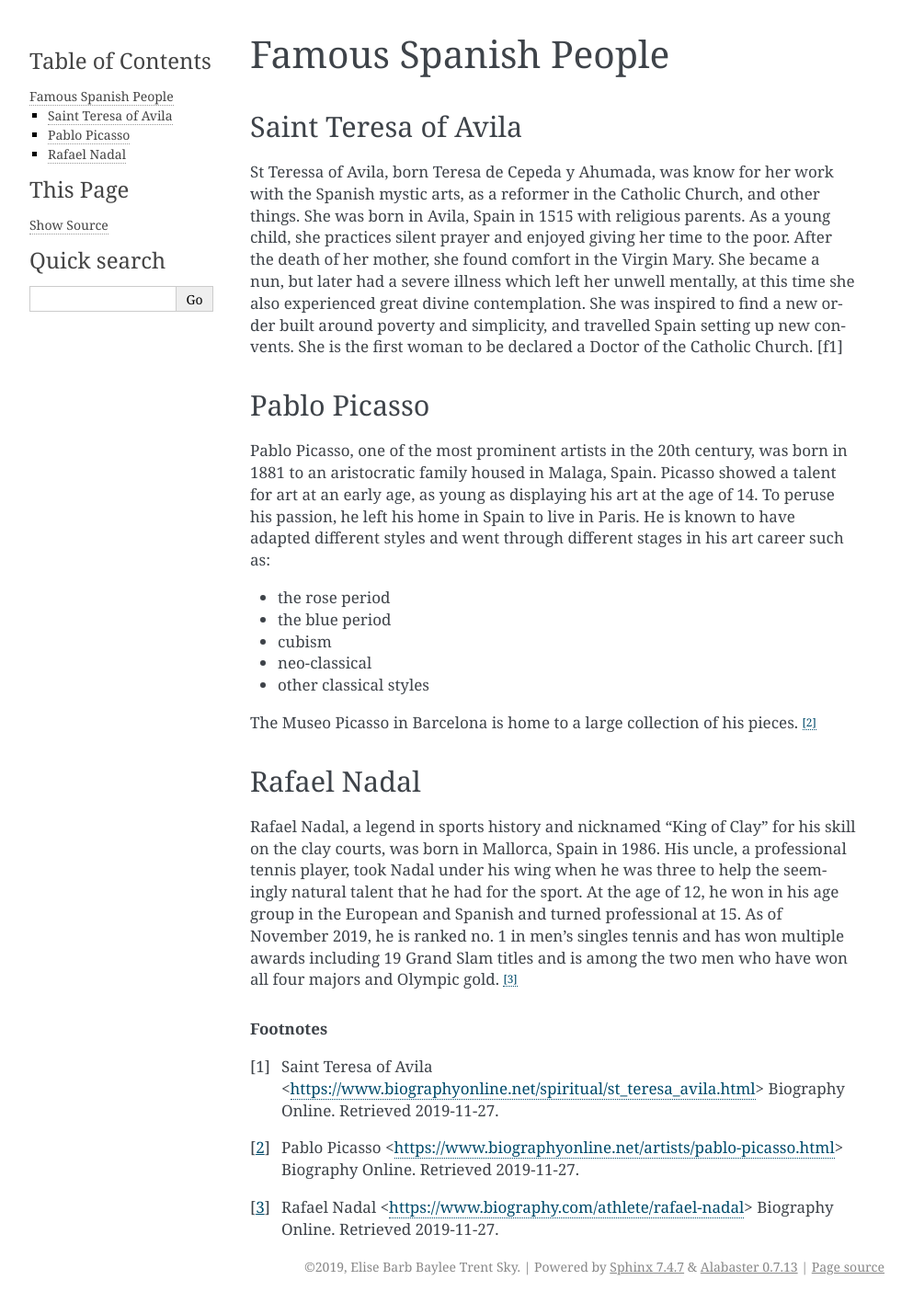
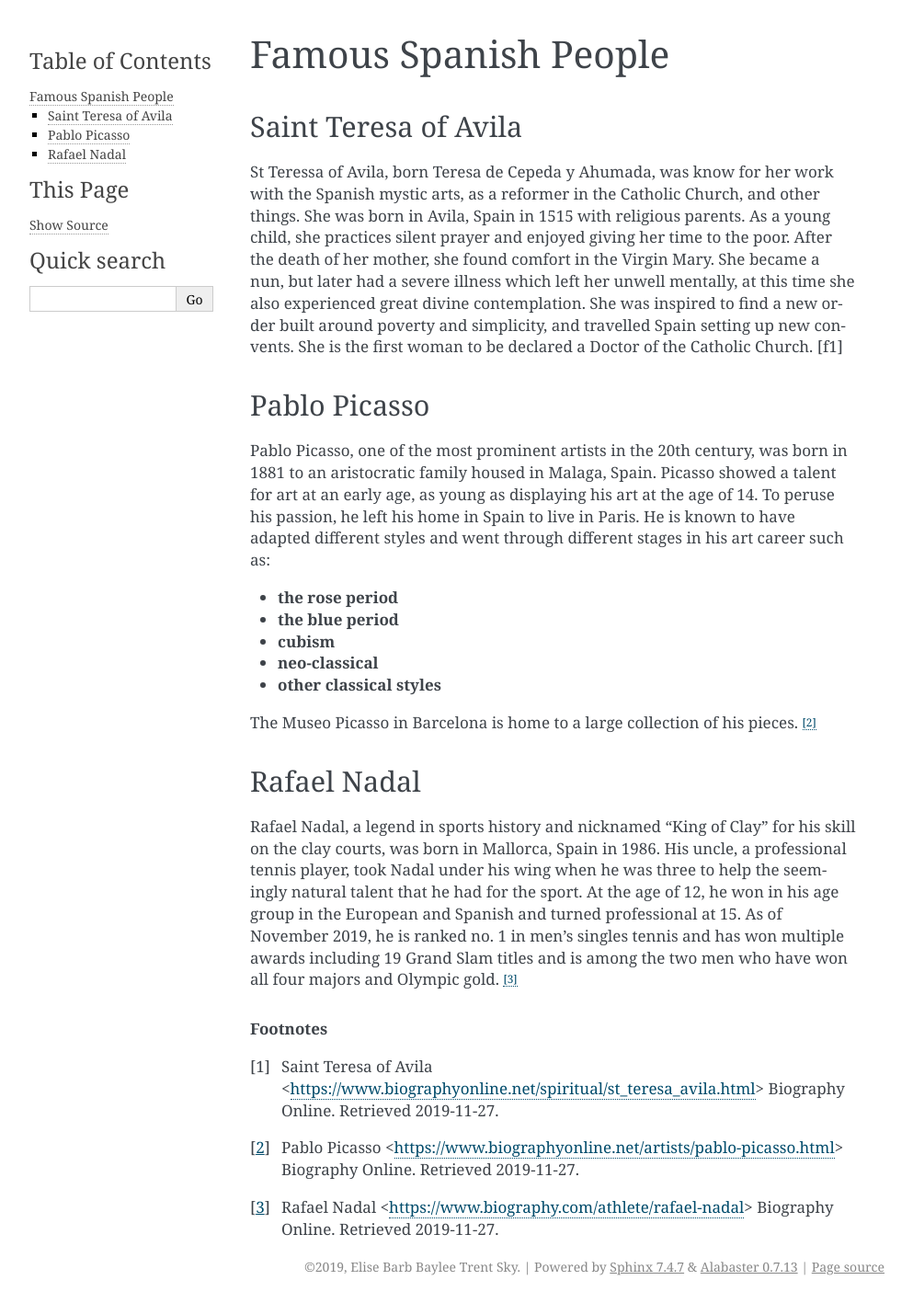
Before and after one commit to EliTaue/traveldestinations, a Sphinx documentation site: the page built from source/spain_famouspeople.rst, in a window 1280 px wide. Shown: the whole page at 92% size, without its empty margins (148-1141 px from the left). Built offline with Sphinx 7.4.7, drawn with Linux system fonts in a browser that asks for light colours; pages that are not in the unit, such as notebooks, are missing from menus.

Commit message:
Edited pages.

```diff
--- a/source/spain_famouspeople.rst
+++ b/source/spain_famouspeople.rst
@@ -31,11 +31,11 @@ to live in Paris. He is known to have adapted
 different styles and went through different
 stages in his art career such as:
 
-* the rose period
-* the blue period
-* cubism
-* neo-classical
-* other classical styles
+* **the rose period**
+* **the blue period**
+* **cubism**
+* **neo-classical**
+* **other classical styles**
 
 The Museo Picasso in Barcelona is home to a large
 collection of his pieces. [#f2]_
--- a/source/spain_travel.rst
+++ b/source/spain_travel.rst
@@ -108,6 +108,12 @@ and the ability to walk through it for hours. [#f6]_
 
 .. image:: s_alhambra1.jpg
 
+To see more of what destinations Spain has to
+offer, click `here`_ to see a Spain Travel
+Guide by S.S. News & World Report.
+
+.. _here: https://travel.usnews.com/Destinations/Europe/Spain/
+
 .. rubric:: Footnotes
 
 .. [#f1] "`Park Guell <https://travel.usnews.com/Barcelona_Spain/Things_To_Do/Guell_Park_Parc_Guell_26913/>`_". U.S. News & World Report. 2019. Retrieved 2019-11-22.
```
Also changed, not shown: source/spain_culture.rst (+6 -4 lines).
